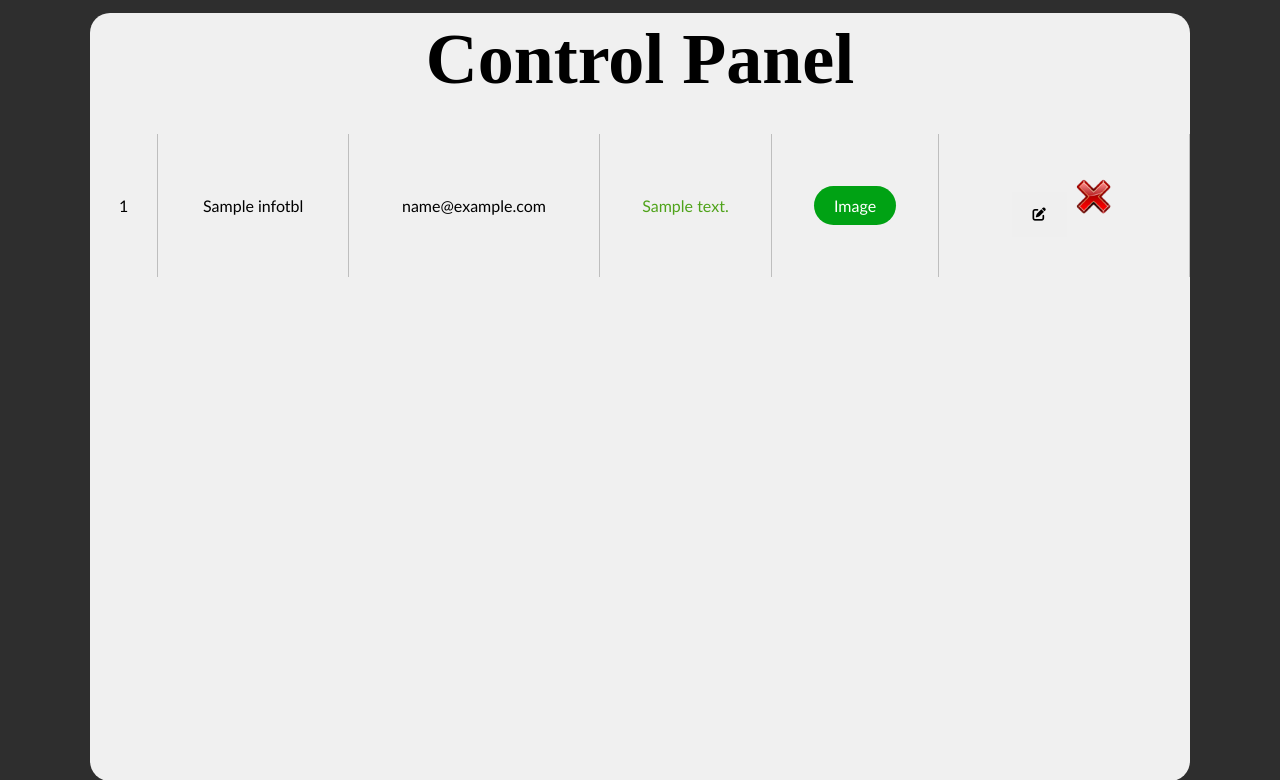
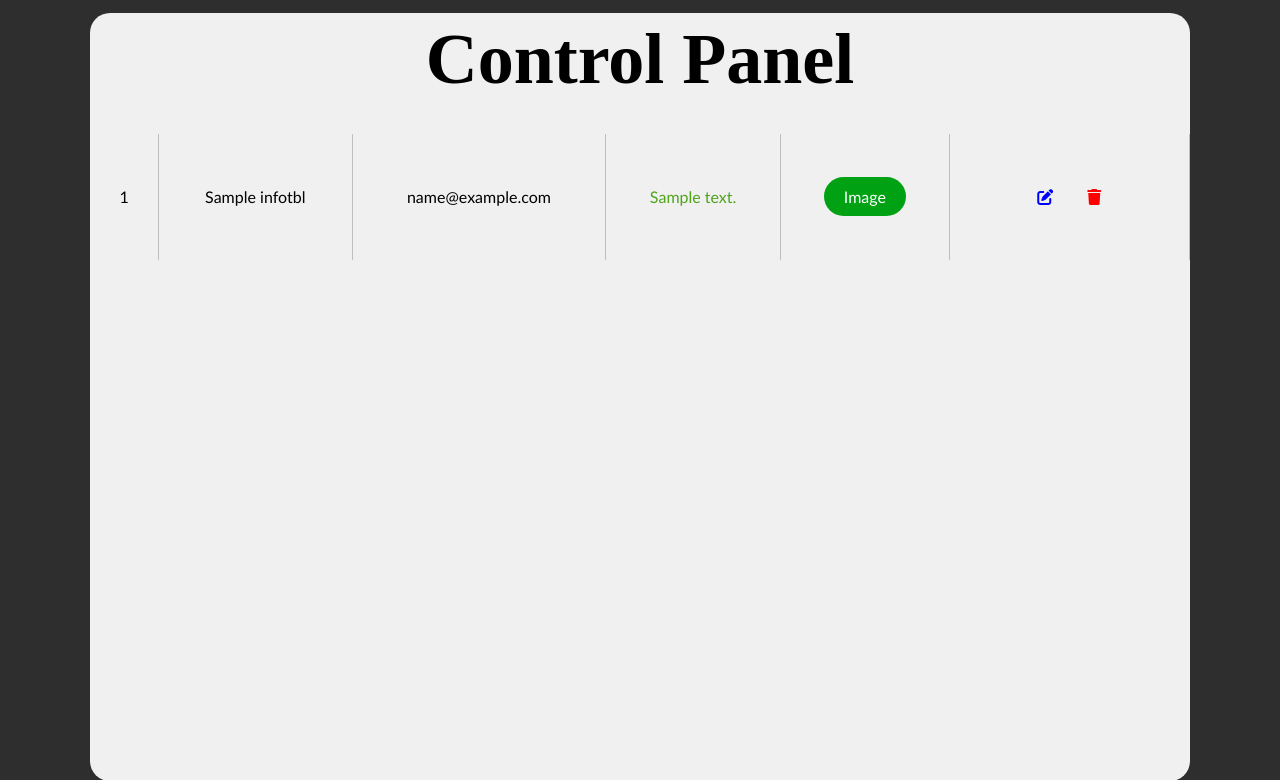
Before and after one commit to theMoRti/mispan, a PHP site: page /panel.php in a window 1280 px wide. Shown: the top 780 px of the page. Run offline with PHP 8.4, Linux system fonts and the light colour scheme; tables that the repository leaves empty or names only in its code hold one stand-in row (values such as "Sample post"); some libraries are stand-ins or nearby versions; some web fonts are replaced.

Commit message:
adding some changes for access and using the editPage file

```diff
--- a/panel.php
+++ b/panel.php
@@ -53,12 +53,8 @@ $res = mysqli_query($connection , $query);
                     <td><a href="<?php echo $row['pic']; ?>" target="_blank" class="img">Image</a></td>
                     <td>
                         <ul>
-                        <form action="editPage.html">
-                            <button>
-                                <li class="	fas fa-edit"></li>
-                            </button>
-                        </form>
-                         <a href="delete.php?id=<?php echo $row['user_id']; ?>"><img src="delete.png" style="width: 45px;"/></a>
+                                <a href="editPage.php?id=<?php echo $row['user_id']; ?>"><li class="	fas fa-edit" style="color: blue;"></li></a>
+                         <a href="delete.php?id=<?php echo $row['user_id']; ?>"><li class="	fas fa-trash" style="color: red;"></li></a>
                         </ul>
                     </td>
                     <tr>
```
